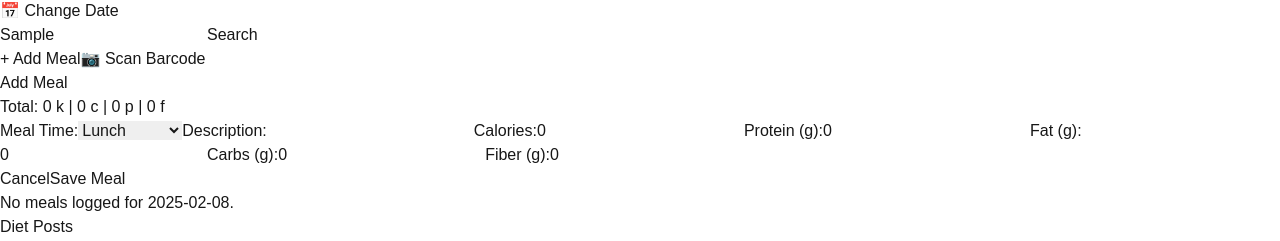
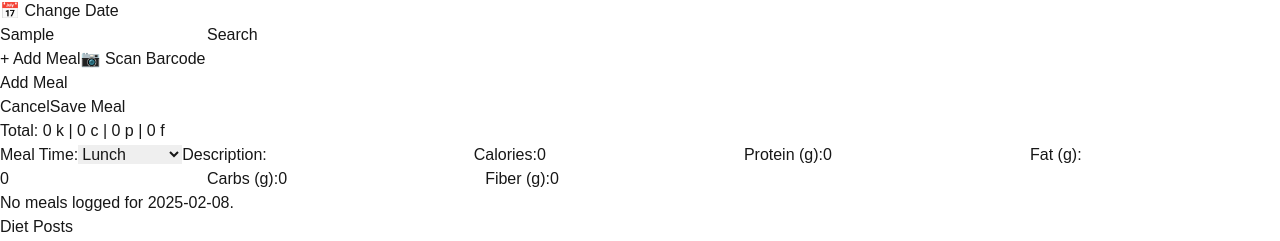
Before and after one commit to cdrake/fortamazing-monorepo, a Next.js app in the folder apps/web/: page /diet in a window 1280 px wide. Both pictures are taken after typing "Sample" into the empty fields and a click on the button "+ Add Meal". Shown: the part 145-386 px from the top of the page. Built offline with nearby package versions, Linux system fonts and the light colour scheme; no server answers; what @radix-ui/themes would draw is missing.

Commit message:
Move save and cancel buttons to top of add meal form

```diff
--- a/apps/web/src/app/diet/components/AddMealForm.tsx
+++ b/apps/web/src/app/diet/components/AddMealForm.tsx
@@ -58,8 +58,17 @@ export default function AddMealForm({
       }}
       className="border p-4 rounded shadow-md bg-white"
     >
-      <h3 className="text-xl font-bold mb-2">Add Meal</h3>
-
+      <div className="flex justify-between items-center mb-2">
+      <h3 className="text-xl font-bold text-left">Add Meal</h3>
+        <div>
+        <button type="button" onClick={onCancel} className="px-4 py-2 bg-gray-300 rounded">
+          Cancel
+        </button>
+        <button type="submit" className="px-4 py-2 bg-blue-500 text-white rounded">
+          Save Meal
+        </button>
+        </div>
+      </div>
       <div className="mb-4 font-bold">
         Total: {formData.calories} k | {formData.carbs} c | {formData.protein} p | {formData.fat} f
       </div>
@@ -146,14 +155,7 @@ export default function AddMealForm({
         />
       </label>
 
-      <div className="flex justify-end space-x-2 mt-4">
-        <button type="button" onClick={onCancel} className="px-4 py-2 bg-gray-300 rounded">
-          Cancel
-        </button>
-        <button type="submit" className="px-4 py-2 bg-blue-500 text-white rounded">
-          Save Meal
-        </button>
-      </div>
+
     </form>
   )
 }
```
Also changed, not shown: 1 other file (tests, documents, lock files or other folders).
